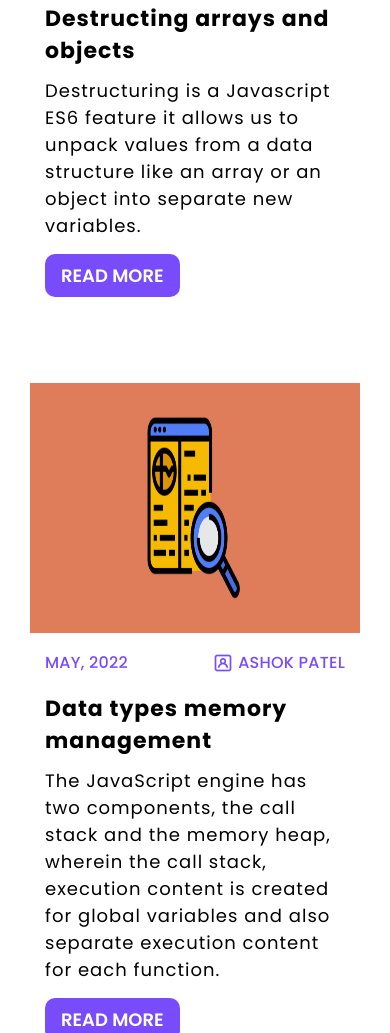
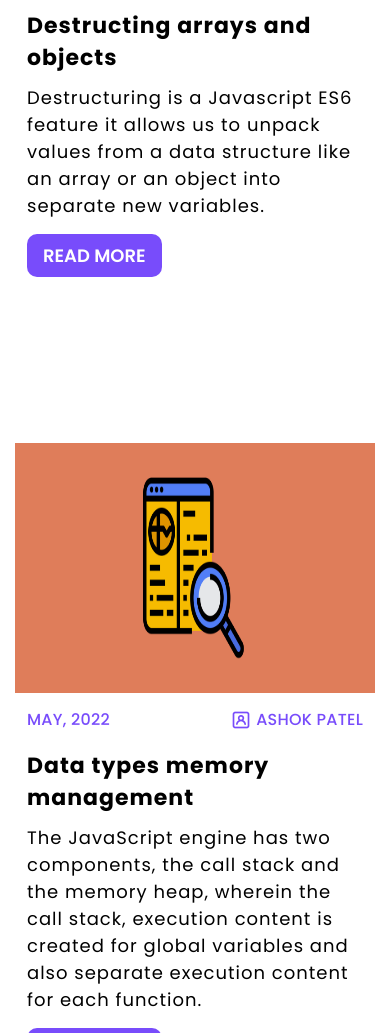
Before and after one commit to ashokpatel574/Portfolio, a plain HTML site: page Blogs.html in a window 390 px wide. Shown: the part 967-2000 px from the top of the page. Drawn offline with nearby package versions, Linux system fonts and the light colour scheme.

Commit message:
style
CSS responsive media queries

```diff
--- a/Style.css
+++ b/Style.css
@@ -610,6 +610,9 @@ header {
 }
 
 @media (max-width: 34em) {
+  .section:last-child {
+    padding-bottom: 0rem;
+  }
   .header_nav-elements {
     justify-content: center;
   }
--- a/blogsStyle.css
+++ b/blogsStyle.css
@@ -22,7 +22,6 @@
 .blogs_wrapper {
   display: flex;
   width: 100%;
-  height: 100%;
   justify-content: space-between;
   flex-wrap: wrap;
   margin: 2rem 0;
@@ -36,9 +35,9 @@
 .blog_card {
   max-width: 40rem;
   width: 100%;
-  height: 100%;
   transition: all 0.3s;
   position: relative;
+  overflow: hidden;
 }
 
 .blog_image-box {
@@ -148,10 +147,32 @@
   .blogs_wrapper {
     justify-content: center;
   }
+
+  .blog_wrap {
+    margin: 2rem 0rem;
+  }
+
+  .blog_content-box {
+    padding: 1.2rem;
+  }
+}
+
+@media (max-width: 26em) {
+  .container {
+    padding: 0 1.5rem;
+  }
+
+  .blogs_wrapper {
+    height: 150rem;
+  }
+
+  .blog_wrap:nth-child(2) .blog_content-box {
+    height: 42rem;
+  }
 }
 
 @media (max-width: 22em) {
-  .blogs_wrapper {
-    height: 150rem;
+  .blog_wrap:nth-child(2) .blog_content-box {
+    height: 46rem;
   }
 }
```
